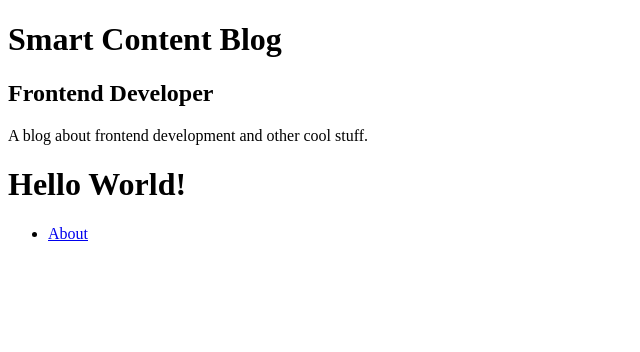
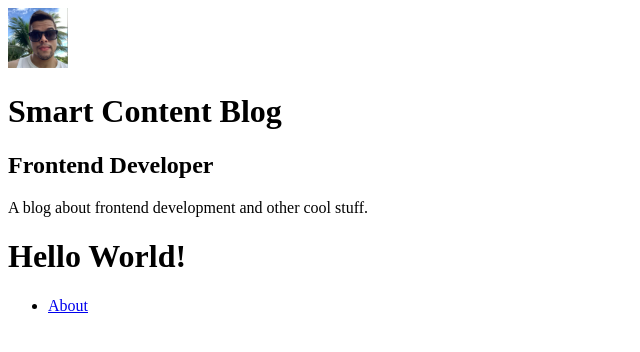
Before and after one commit to alan-nascimento/smart-content, a Gatsby site: page / in a window 1280 px wide. Shown: the whole page, without its empty margins (0-640 px from the left). Built offline with nearby package versions, Linux system fonts and the light colour scheme; Gatsby itself is replaced by a stand-in of ours.

Commit message:
feat: gatsby image

```diff
--- a/gatsby-config.js
+++ b/gatsby-config.js
@@ -11,7 +11,7 @@
       resolve: `gatsby-source-filesystem`,
       options: {
         name: `images`,
-        path: `${__dirname}/src/images`,
+        path: `${__dirname}/src/assets/images`,
       },
     },
     `gatsby-transformer-sharp`,
@@ -25,7 +25,7 @@
         background_color: `#663399`,
         theme_color: `#663399`,
         display: `minimal-ui`,
-        icon: `src/images/gatsby-icon.png`, // This path is relative to the root of the site.
+        icon: `src/assets/images/gatsby-icon.png`, // This path is relative to the root of the site.
       },
     },
     // this (optional) plugin enables Progressive Web App + Offline functionality
--- /dev/null
+++ b/src/components/Avatar/Avatar.js
@@ -0,0 +1,23 @@
+import React from 'react'
+import { useStaticQuery, graphql } from 'gatsby'
+import Img from 'gatsby-image'
+
+const Avatar = () => {
+  const { avatarImage } = useStaticQuery(
+    graphql`
+      query {
+        avatarImage: file(relativePath: { eq: "profile.png" }) {
+          childImageSharp {
+            fixed(width: 60, height: 60) {
+              ...GatsbyImageSharpFixed_tracedSVG
+            }
+          }
+        }
+      }
+    `
+  )
+
+  return <Img fixed={avatarImage.childImageSharp.fixed} className="foo" />
+}
+
+export default Avatar
--- a/src/components/Profile/Profile.js
+++ b/src/components/Profile/Profile.js
@@ -1,5 +1,7 @@
 import React from 'react'
 import { useStaticQuery, graphql } from 'gatsby'
+
+import Avatar from '../Avatar/Avatar'
 
 const Profile = () => {
   const {
@@ -20,6 +22,7 @@
 
   return (
     <>
+      <Avatar />
       <h1>{title}</h1>
       <h2>{position}</h2>
       <p>{description}</p>
```
Also changed, not shown: src/assets/images/gatsby-icon.png (renamed from src/images/gatsby-icon.png), src/assets/images/profile.png (added).
